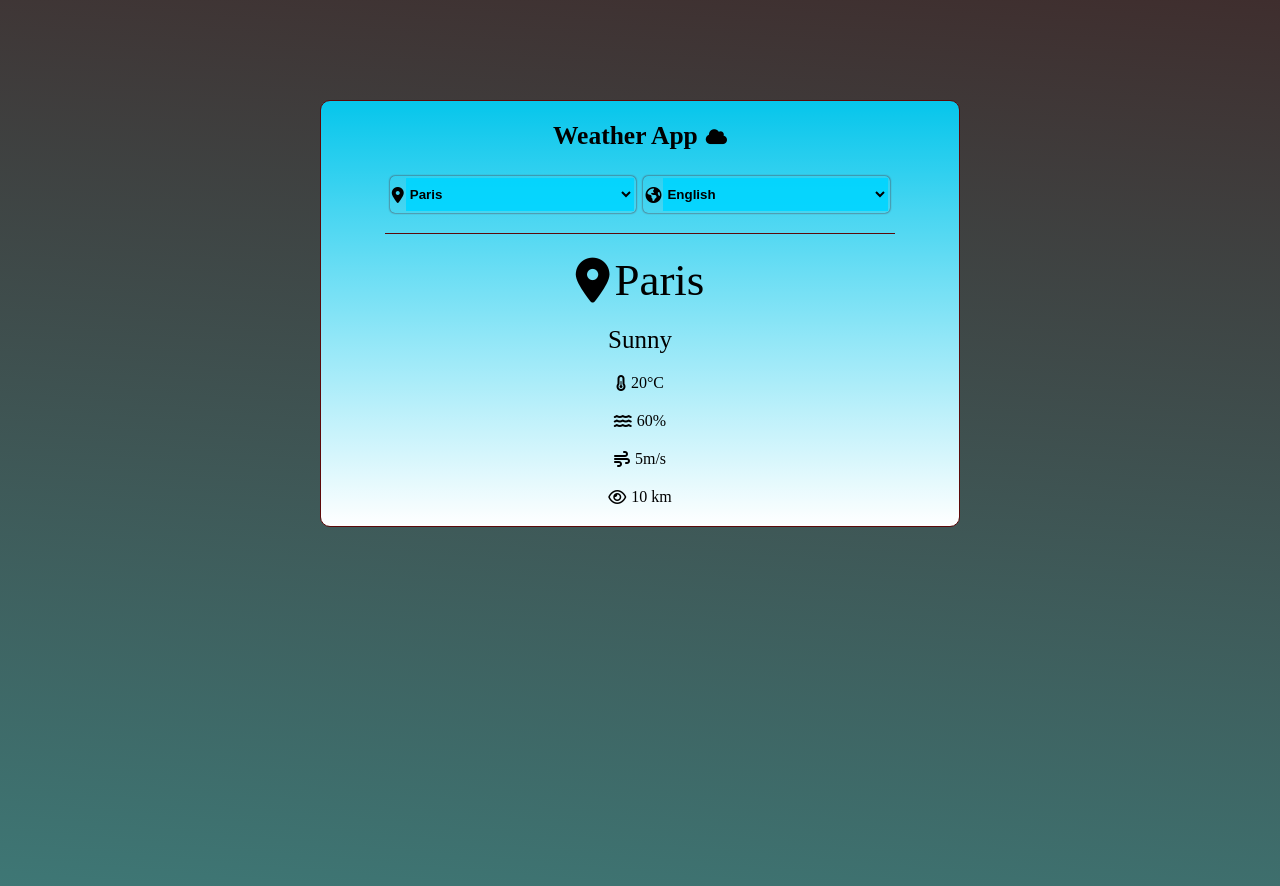
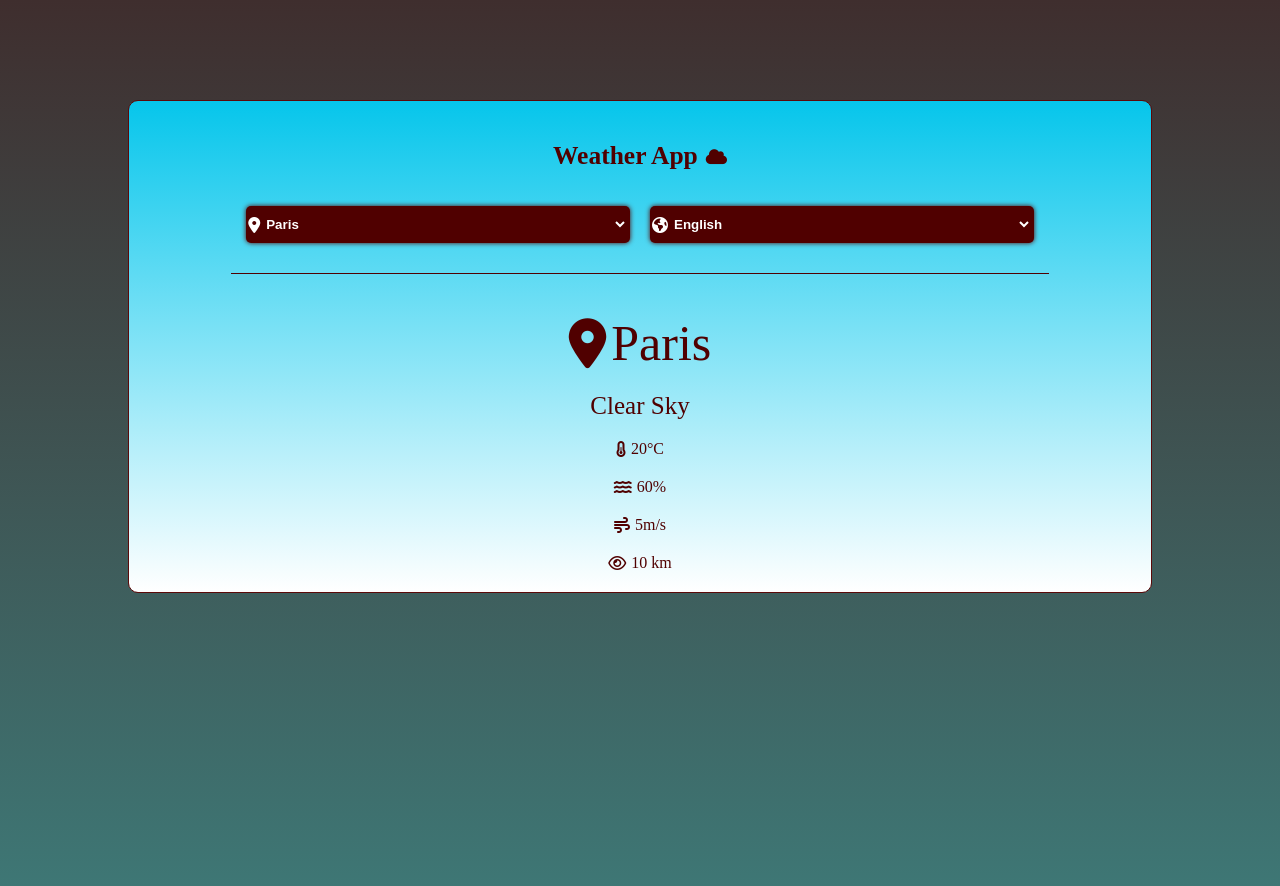
Before and after one commit to kaungkhantlin-web/weather-app, a plain HTML site: page index.html in a window 1280 px wide. Drawn offline with Linux system fonts and the light colour scheme; no server answers.

Commit message:
color change

```diff
--- a/index.html
+++ b/index.html
@@ -53,7 +53,7 @@
           <div value="city-name" class="city-name">Paris</div>
         </div>
         <div class="item">
-          <div class="weather">Sunny</div>
+          <div class="weather">Clear Sky</div>
         </div>
         <div class="item">
           <i class="fa-solid fa-temperature-half"></i>
--- a/stylel.css
+++ b/stylel.css
@@ -1,6 +1,6 @@
 :root {
   --bgcolor: rgb(0, 213, 255,0.9);
-  --border:  rgb(92, 9, 9);
+  --border:  rgb(80, 0, 0);
 }
 
 * {
@@ -10,7 +10,7 @@
 }
 body {
   height: 100vh;
-  background: linear-gradient(185deg, rgb(63, 46, 46),rgb(62, 120, 118));
+  background: linear-gradient(to bottom, rgb(63, 46, 46),rgb(62, 120, 118));
 }
 
 /* weather-container start */
@@ -20,11 +20,12 @@ body {
   align-items: center;
   background: linear-gradient(to top, white, var(--bgcolor));
   background-size: cover;
-  width: 50%;
+  width: 80%;
   margin: auto;
   margin-top: 100px;
   border: 1px solid rgb(92, 9, 9);
   border-radius: 10px;
+  color: var(--border);
 }
 
 /*  header  */
@@ -35,7 +36,7 @@ body {
   align-items: center;
   width: 100%;
   gap: 5px;
-  margin: 20px 0px;
+  margin: 40px 0px;
 }
 .title{
   display: flex;
@@ -47,8 +48,8 @@ body {
 .switch {
   display: flex;
   justify-content: center;
-  gap: 7px;
-  padding: 5px;
+  gap: 20px;
+  padding: 15px;
   border-bottom:1px solid var(--border) ;
   width: 80%;
   margin-top: 15px;
@@ -59,13 +60,15 @@ body {
   display: flex;
   align-items: center;
   border-radius: 5px;
-  box-shadow: 0px 0px 2px var(--border);
+  box-shadow: 0px 0px 5px var(--border);
   padding: 2px ;
   cursor: pointer;
   transition: all 0.4s ease-in-out;
   width: 50%;
   gap: 2px;
   margin-bottom: 15px;
+  background-color: var(--border);
+  color: white;
 }
 /* select */
 
@@ -76,8 +79,9 @@ body {
   transition: all 0.6s ease;
   font-weight: bold;
   width: 100%;
-  background-color: var(--bgcolor);
+  background-color: var(--border);
   padding: 8px 0px;
+  color: white;
 }
 
 .location select:focus,
@@ -90,9 +94,11 @@ body {
 .select:hover {
   select {
     background-color:rgb(255, 239, 239);
+    color: black;
   }
-
+  transform: scale(1.1);
   background-color: rgb(255, 239, 239);
+  color: black;
 }
 /*  weather-description start */
 .weather-description {
@@ -113,10 +119,10 @@ body {
   font-size: 25px;
 }
 .city-item {
-  font-size: 45px;
+  font-size: 50px;
 }
 /* media query */
-@media screen and (max-width: 500px){
+@media screen and (max-width: 600px){
     .weather-container{
       width: 90%;
     }
```
